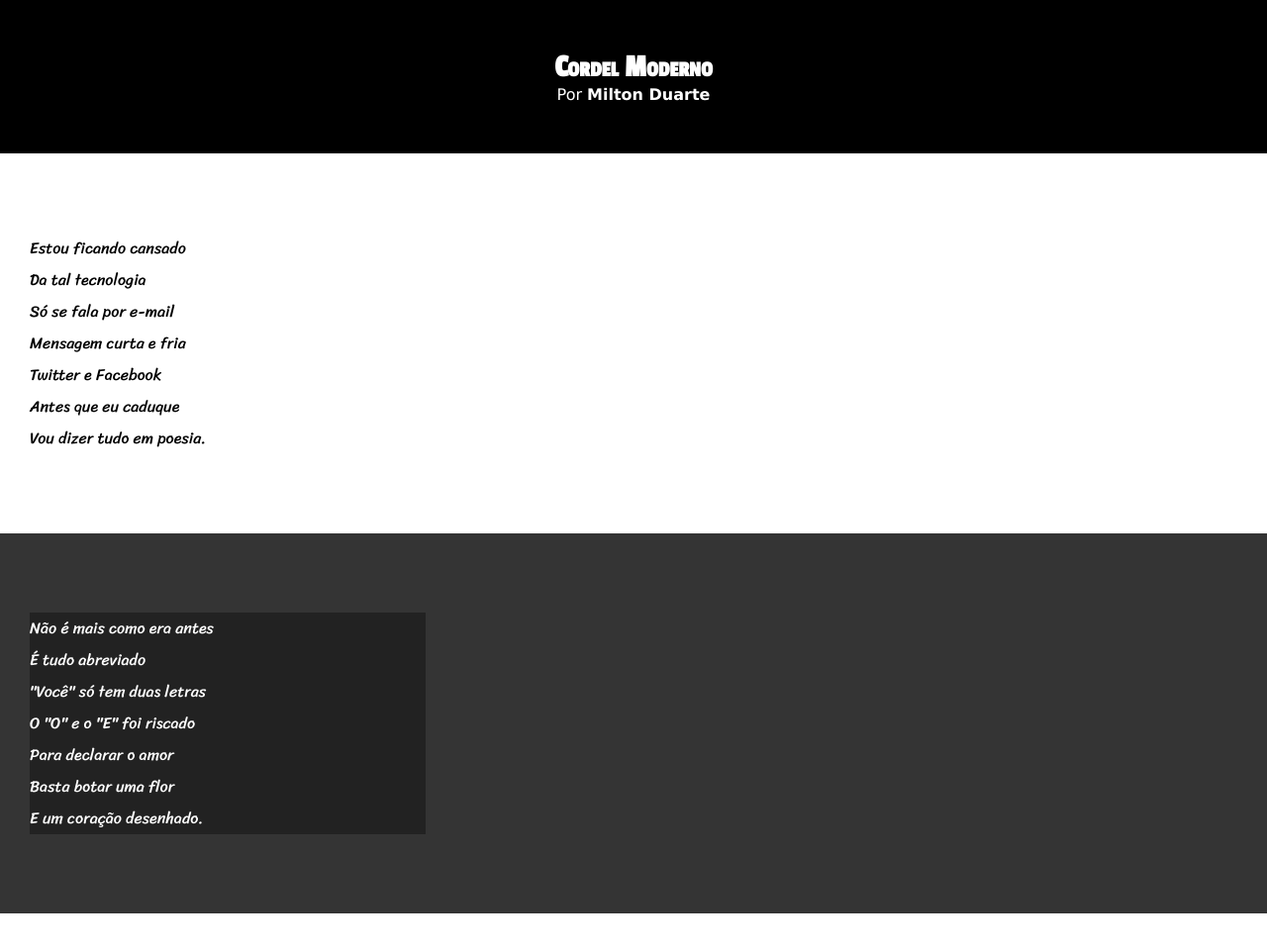
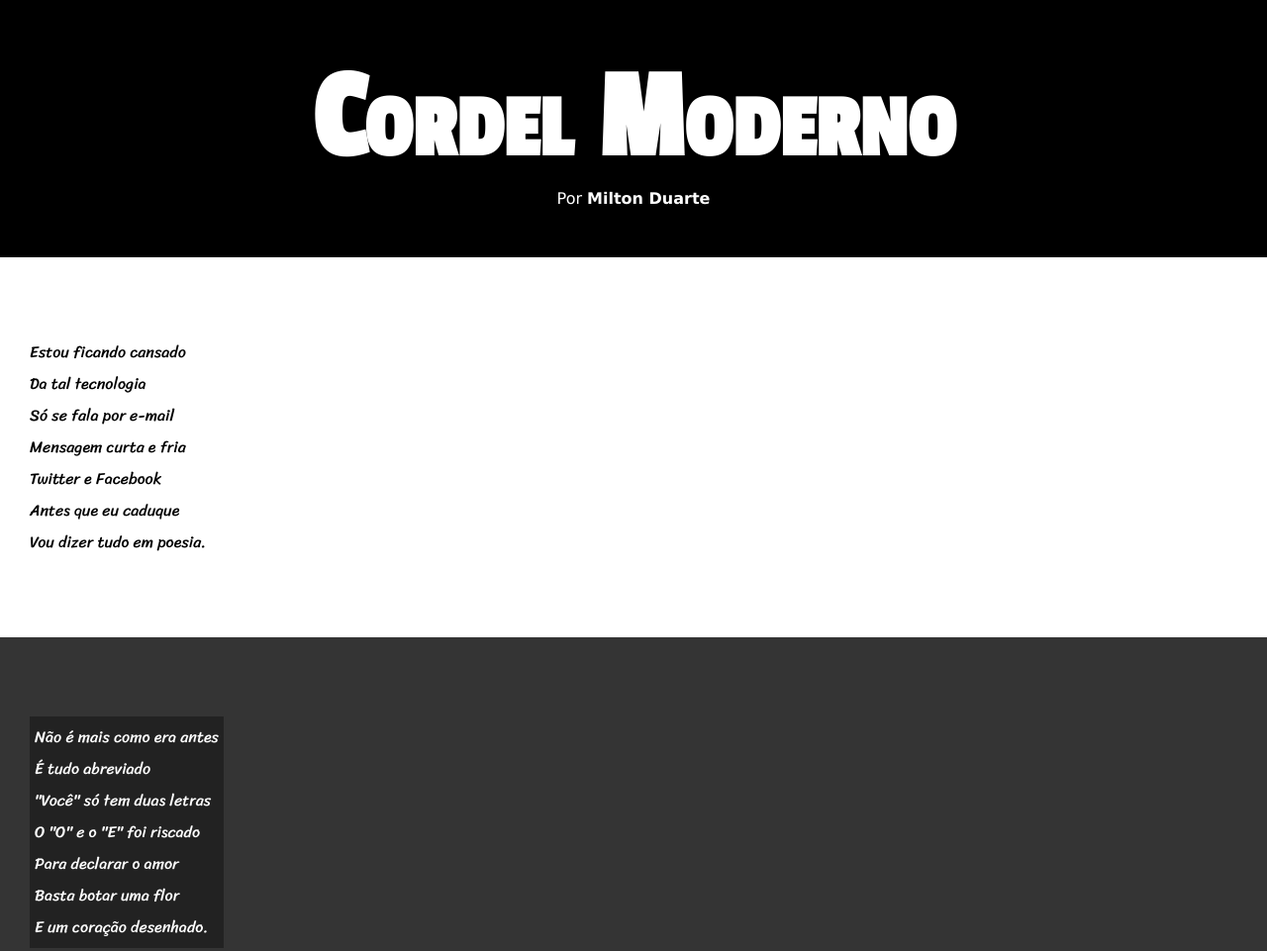
Before and after one commit to MarioPNascimento/Projeto-Cordel, a plain HTML site: page index.html in a window 1280 px wide. Shown: the top 961 px of the page at 99% size. Drawn offline with Linux system fonts and the light colour scheme.

Commit message:
Atualização de estilos

```diff
--- a/style.css
+++ b/style.css
@@ -32,6 +32,7 @@ header > h1 {
     padding-top: 50px;
     font-variant: small-caps;
     font-family: var(--fonte2);
+    font-size: 10vw;
 }
 
 header > p {
@@ -50,6 +51,7 @@ section {
     line-height: 2em;
     padding-left: 30px;
     font-family: var(--fonte3);
+    font-size: 3.5v;
 }
 
 section.normal {
@@ -63,8 +65,9 @@ section.imagem {
 }
 
 section.imagem > p {
-    width: 400px;
+    display: inline-block;
     background-color: rgba(0, 0, 0, 0.349);
+    padding: 5px;
 }
 
 a:hover {
```
